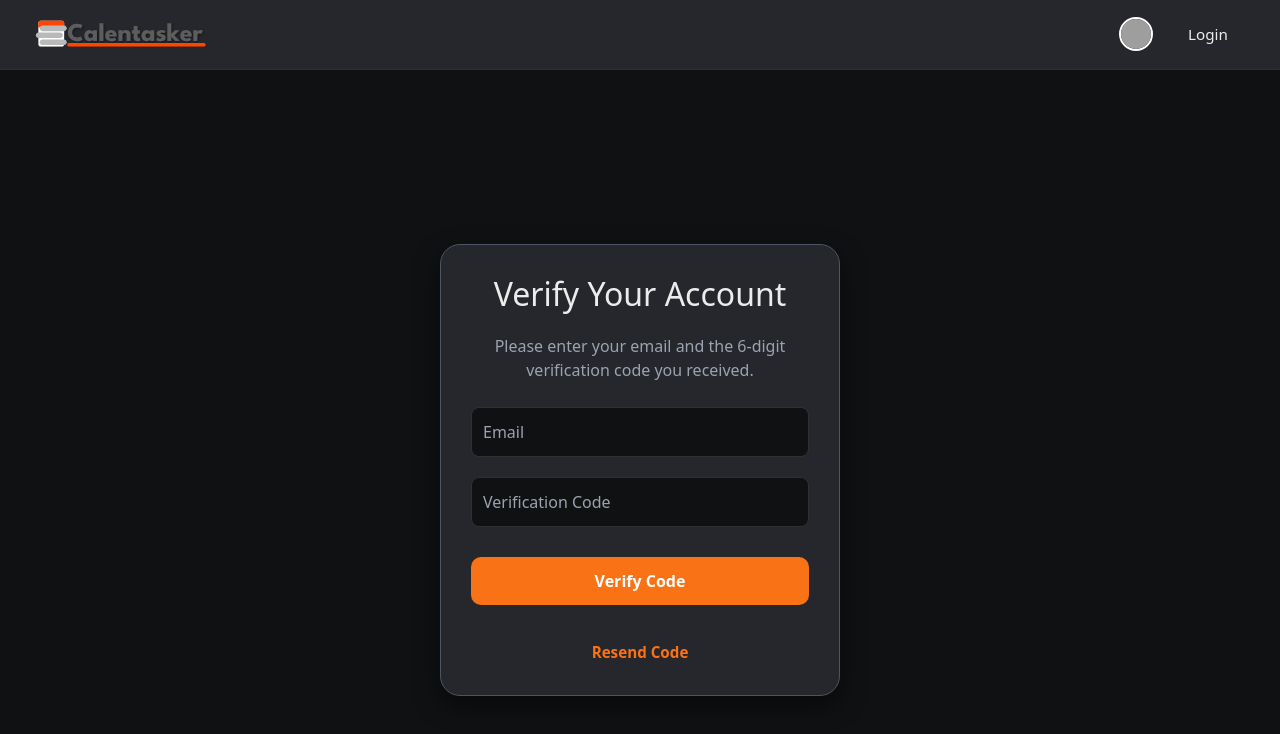
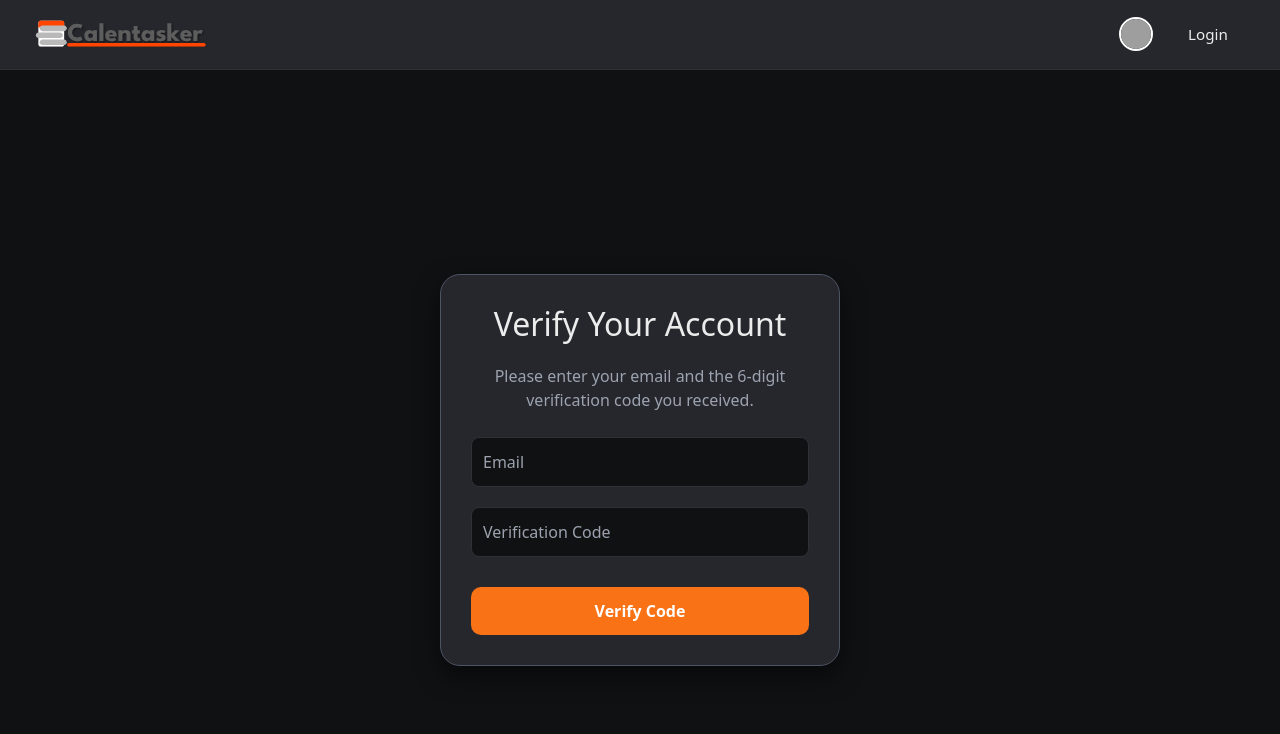
Before and after one commit to FesetoImre5/13_S1_8_vizsgaremek, a Vue app in the folder Ends/Frontend/Calentasker/: page /verify in a window 1280 px wide. Shown: the top 734 px of the page. Built offline with nearby package versions, Linux system fonts and the light colour scheme; grey boxes are pictures that could not be loaded.

Commit message:
Hopefully everything works now?

```diff
--- a/Ends/Frontend/Calentasker/src/components/TaskDetailModal.vue
+++ b/Ends/Frontend/Calentasker/src/components/TaskDetailModal.vue
@@ -104,7 +104,7 @@ const submitComment = async () => {
         await fetchComments(); // Refresh list
     } catch (error) {
         console.error("Failed to post comment", error);
-        showAlert({ title: t('common.error'), message: t('tasks.errors.failedComment'), type: 'danger', confirmText: t('common.ok') || 'OK', onConfirm: () => {} });
+        alert("Failed to post comment");
     } finally {
         isSubmitting.value = false;
     }
--- a/Ends/Frontend/Calentasker/src/locales/en.json
+++ b/Ends/Frontend/Calentasker/src/locales/en.json
@@ -171,11 +171,7 @@
         "verifyCodeLabel": "Verification Code",
         "verifyBtn": "Verify Code",
         "invalidCode": "Invalid Code",
-        "enterBoth": "Please enter both email and code.",
-        "resendCode": "Resend Code",
-        "resending": "Resending...",
-        "codeResent": "Verification code resent successfully!",
-        "resendCooldown": "Wait {s}s"
+        "enterBoth": "Please enter both email and code."
     },
     "profile": {
         "title": "Profile Details",
@@ -212,8 +208,7 @@
         "warning": "Warning",
         "delete": "Delete",
         "save": "Save",
-        "close": "Close",
-        "noImage": "No Image"
+        "close": "Close"
     },
     "groups": {
         "myGroups": "My Groups",
--- a/Ends/Frontend/Calentasker/src/locales/hu.json
+++ b/Ends/Frontend/Calentasker/src/locales/hu.json
@@ -171,11 +171,7 @@
         "verifyCodeLabel": "Ellenőrző kód",
         "verifyBtn": "Kód ellenőrzése",
         "invalidCode": "Érvénytelen kód",
-        "enterBoth": "Kérlek add meg az email címedet és a kódot is.",
-        "resendCode": "Újraküldés",
-        "resending": "Küldés...",
-        "codeResent": "Kód sikeresen újraküldve!",
-        "resendCooldown": "Várj {s}mp-t"
+        "enterBoth": "Kérlek add meg az email címedet és a kódot is."
     },
     "profile": {
         "title": "Profil Adatai",
@@ -212,8 +208,7 @@
         "warning": "Figyelmeztetés",
         "delete": "Törlés",
         "save": "Mentés",
-        "close": "Bezárás",
-        "noImage": "Nincs kép"
+        "close": "Bezárás"
     },
     "groups": {
         "myGroups": "Csoportjaim",
--- a/Ends/Frontend/Calentasker/src/main.js
+++ b/Ends/Frontend/Calentasker/src/main.js
@@ -6,13 +6,7 @@ import axios from 'axios'
 import router from './router'
 import i18n from './i18n'
 
-// Set the base URL dynamically based on where the app is loaded from
-if (window.location.hostname === 'localhost' || window.location.hostname === '127.0.0.1') {
-  axios.defaults.baseURL = 'http://127.0.0.1:8000'
-} else {
-  // If loaded from anywhere else (like the school server), point to the public IP
-  axios.defaults.baseURL = 'http://172.16.130.8:8000'
-}
+// Vite proxy handles the routing securely now, so no base URL is needed!
 
 const app = createApp(App)
 app.use(router)
--- a/Ends/Frontend/Calentasker/src/pages/VerifyCodePage.vue
+++ b/Ends/Frontend/Calentasker/src/pages/VerifyCodePage.vue
@@ -13,9 +13,6 @@ export default {
             isEmailFocused: false,
             isCodeFocused: false,
             isLoading: false,
-            isResending: false,
-            resendCooldown: 0,
-            resendTimer: null,
         };
     },
     setup() {
@@ -51,43 +48,6 @@ export default {
             } finally {
                 this.isLoading = false;
             }
-        },
-        startCooldown() {
-            this.resendCooldown = 60;
-            this.resendTimer = setInterval(() => {
-                if (this.resendCooldown > 0) {
-                    this.resendCooldown--;
-                } else {
-                    clearInterval(this.resendTimer);
-                    this.resendTimer = null;
-                }
-            }, 1000);
-        },
-        async resendCode() {
-            if (!this.email) {
-                this.addToast(this.$t('auth.email') || 'Email required', 'error');
-                return;
-            }
-            if (this.resendCooldown > 0) return;
-
-            this.isResending = true;
-            try {
-                await axios.post('http://127.0.0.1:8000/api/users/resend_code/', {
-                    email: this.email
-                });
-                this.addToast(this.$t('auth.codeResent') || 'Verification code resent successfully!', 'success');
-                this.startCooldown();
-            } catch (error) {
-                const errorMsg = error.response?.data?.detail || this.$t('errors.unknown') || 'Error resending code';
-                this.addToast(errorMsg, 'error');
-            } finally {
-                this.isResending = false;
-            }
-        }
-    },
-    beforeUnmount() {
-        if (this.resendTimer) {
-            clearInterval(this.resendTimer);
         }
     }
 };
@@ -127,26 +87,10 @@ export default {
                     <label>{{ $t('auth.verifyCodeLabel') || 'Verification Code' }}</label>
                 </div>
 
-                <button type="submit" class="primaryBtn" :disabled="isLoading || isResending">
+                <button type="submit" class="primaryBtn" :disabled="isLoading">
                     {{ isLoading ? ($t('auth.verifying') || 'Verifying...') : ($t('auth.verifyBtn') || 'Verify Code') }}
                 </button>
             </form>
-
-            <div v-if="status !== 'success'" class="resend-section">
-                <button
-                    @click="resendCode"
-                    type="button"
-                    class="linkBtn resendBtn"
-                    :disabled="isResending || resendCooldown > 0">
-                    {{
-                        isResending
-                            ? ($t('auth.resending') || 'Resending...')
-                            : (resendCooldown > 0
-                                ? ($t('auth.resendCooldown')?.replace('{s}', resendCooldown.toString()) || `Wait ${resendCooldown}s`)
-                                : ($t('auth.resendCode') || 'Resend Code'))
-                    }}
-                </button>
-            </div>
 
             <button v-if="status === 'error'" @click="$router.push({ name: 'Auth', query: { mode: 'login' } })" class="linkBtn">
                 {{ $t('auth.goToLogin') || 'Back to Login' }}
@@ -295,15 +239,6 @@ form {
     text-decoration: underline;
 }
 
-.resend-section {
-    margin-top: 15px;
-}
-.resendBtn:disabled {
-    color: var(--c-text-secondary, #9CA3AF);
-    cursor: not-allowed;
-    text-decoration: none;
-}
-
 @keyframes popIn {
     0% { opacity: 0; transform: scale(0.95); }
     100% { opacity: 1; transform: scale(1); }
--- a/Ends/Frontend/Calentasker/vite.config.js
+++ b/Ends/Frontend/Calentasker/vite.config.js
@@ -7,7 +7,13 @@ import vueDevTools from 'vite-plugin-vue-devtools'
 // https://vite.dev/config/
 export default defineConfig({
   server: {
-    allowedHosts: ['fk.kisdominik.hu']
+    allowedHosts: ['fk.kisdominik.hu'],
+    proxy: {
+      '/api': {
+        target: 'http://127.0.0.1:8000',
+        changeOrigin: true
+      }
+    }
   },
   plugins: [
     vue(),
```
